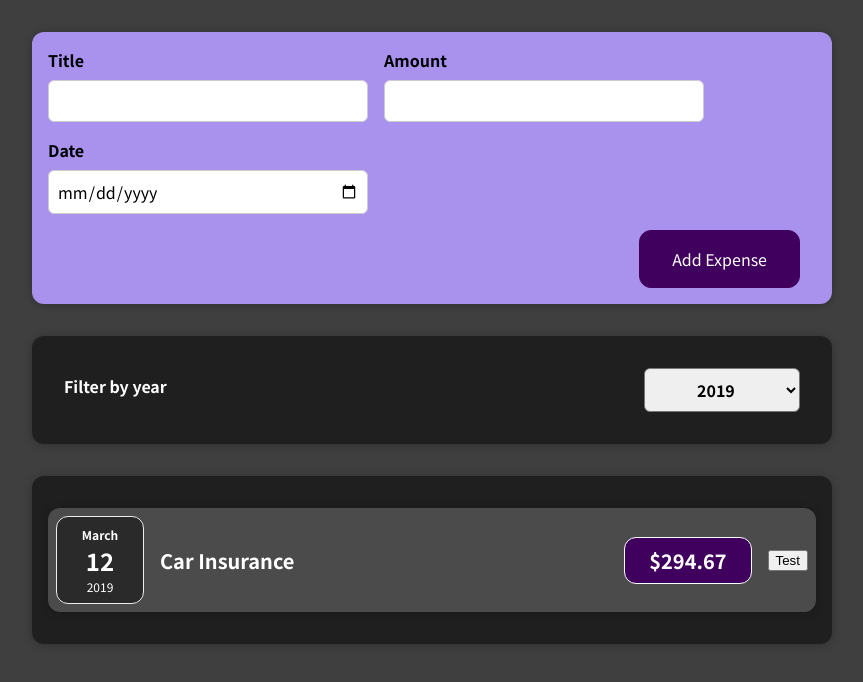
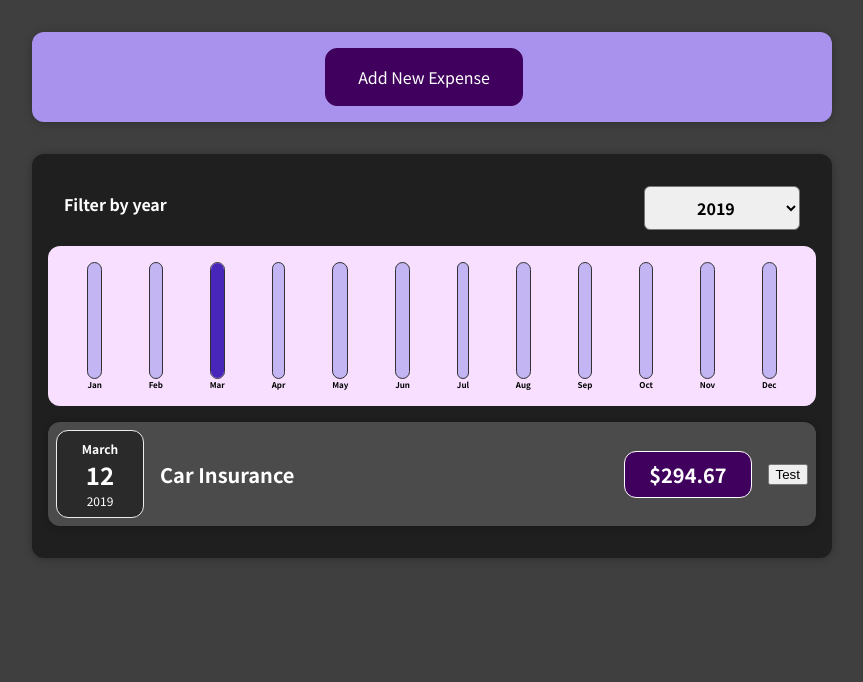
Before and after one commit to motifaithed/react-complete-guide, a React (Create React App) app: page / in a window 1280 px wide. Shown: the top 682 px of the page, without its empty margins (208-1071 px from the left). Built offline with nearby package versions, Linux system fonts and the light colour scheme.

Commit message:
Finish expense tracker

```diff
--- /dev/null
+++ b/src/components/Chart/Chart.css
@@ -0,0 +1,9 @@
+.chart {
+    padding: 1rem;
+    border-radius: 12px;
+    background-color: #f8dfff;
+    text-align: center;
+    display: flex;
+    justify-content: space-around;
+    height: 10rem;
+  }
--- /dev/null
+++ b/src/components/Chart/Chart.js
@@ -0,0 +1,25 @@
+import ChartBar from "./ChartBar";
+import "./Chart.css";
+
+const Chart = (props) => {
+  console.log("Data Points");
+  console.log(props.dataPoints);
+  const dataPointValues = props.dataPoints.map((dataPoint) => dataPoint.value);
+  const totalMaximum = Math.max(...dataPointValues);
+  console.log("Total Maximum");
+  console.log(totalMaximum);
+  return (
+    <div className="chart">
+      {props.dataPoints.map(dataPoint => (
+        <ChartBar
+          key={dataPoint.id}
+          value={dataPoint.value}
+          maxValue={totalMaximum}
+          label={dataPoint.label}
+        />
+      ))}
+    </div>
+  );
+};
+
+export default Chart;
--- /dev/null
+++ b/src/components/Chart/ChartBar.css
@@ -0,0 +1,30 @@
+.chart-bar {
+    height: 100%;
+    display: flex;
+    flex-direction: column;
+    align-items: center;
+  }
+
+  .chart-bar__inner {
+    height: 100%;
+    width: 100%;
+    border: 1px solid #313131;
+    border-radius: 12px;
+    background-color: #c3b4f3;
+    overflow: hidden;
+    display: flex;
+    flex-direction: column;
+    justify-content: flex-end;
+  }
+
+  .chart-bar__fill {
+    background-color: #4826b9;
+    width: 100%;
+    transition: all 0.3s ease-out;
+  }
+
+  .chart-bar__label {
+    font-weight: bold;
+    font-size: 0.5rem;
+    text-align: center;
+  }
--- /dev/null
+++ b/src/components/Chart/ChartBar.js
@@ -0,0 +1,19 @@
+import './ChartBar.css';
+
+const ChartBar = (props) => {
+    let barFillHeight = '0%';
+
+    if(props.maxValue > 0){
+        barFillHeight = Math.round((props.value/props.maxValue) * 100) + '%';
+    }
+  return (
+    <div className="chart-bar">
+      <div className="chart-bar__inner">
+        <div className="chart-bar__fill" style={{ height: barFillHeight }}></div>
+      </div>
+      <div className="chart-bar__label">{props.label}</div>
+    </div>
+  );
+};
+
+export default ChartBar;
--- a/src/components/Expenses/Expenses.js
+++ b/src/components/Expenses/Expenses.js
@@ -1,6 +1,7 @@
 import React, { useState } from "react";
 import ExpensesList from "./ExpensesList";
 import ExpensesFilter from "../ExpenseFilter/ExpensesFilter";
+import ExpensesChart from "./ExpensesChart";
 
 import Card from "../UI/Card";
 import "./Expenses.css";
@@ -23,9 +24,9 @@ function Expenses(props) {
         <ExpensesFilter
           onSetFilteredYear={setFilteredYearHandler}
           selected={filteredYear}
-        ></ExpensesFilter>
-      </Card>
-      <Card className="expenses">
+        />
+
+        <ExpensesChart expenses = {filteredExpenses} />
         <ExpensesList items={filteredExpenses} />
       </Card>
     </div>
--- /dev/null
+++ b/src/components/Expenses/ExpensesChart.js
@@ -0,0 +1,25 @@
+import Chart from '../Chart/Chart'
+const ExpensesChart = props =>{
+    const chartDataPoints = [
+        {id: 0, label: 'Jan', value: 0},
+        {id: 1, label: 'Feb', value: 0},
+        {id: 2, label: 'Mar', value: 0},
+        {id: 3, label: 'Apr', value: 0},
+        {id: 4, label: 'May', value: 0},
+        {id: 5, label: 'Jun', value: 0},
+        {id: 6, label: 'Jul', value: 0},
+        {id: 7, label: 'Aug', value: 0},
+        {id: 8, label: 'Sep', value: 0},
+        {id: 9, label: 'Oct', value: 0},
+        {id: 10, label: 'Nov', value: 0},
+        {id: 11, label: 'Dec', value: 0}
+    ]
+    for(const expense of props.expenses){
+        const expenseMonth = expense.date.getMonth();
+        chartDataPoints[expenseMonth].value += expense.amount;
+    }
+
+    return <Chart dataPoints = {chartDataPoints} />
+}
+
+export default ExpensesChart
--- a/src/components/NewExpense/ExpenseForm.js
+++ b/src/components/NewExpense/ExpenseForm.js
@@ -4,6 +4,7 @@ const ExpenseForm = (props) => {
   const [enteredTitle, setEnteredTitle] = useState("");
   const [enteredAmount, setEnteredAmount] = useState("");
   const [enteredDate, setEnteredDate] = useState("");
+  const [formContent, setFormContent] = useState(false);
   const inputChangeHandler = (event) => {
     setEnteredTitle(event.target.value);
   };
@@ -18,22 +19,39 @@ const ExpenseForm = (props) => {
     event.preventDefault();
     const itemData = {
       title: enteredTitle,
-      amount: enteredAmount,
+      amount: +enteredAmount,
       date: new Date(enteredDate),
     };
     // console.log(itemData);
     props.onSaveExpenseData(itemData);
-    setEnteredTitle('');
-    setEnteredAmount('');
-    setEnteredDate('');
+    setEnteredTitle("");
+    setEnteredAmount("");
+    setEnteredDate("");
+    setFormContent(false);
   };
 
-  return (
+  const showContentHandler = () => {
+    setFormContent(true);
+  };
+
+  const hideContentHandler = () => {
+    setFormContent(false);
+  };
+
+  let formBuildContent = (
+    <button onClick={showContentHandler}>Add New Expense</button>
+  );
+  if (formContent) {
+    formBuildContent = (
       <form onSubmit={submitHandler}>
         <div className="new-expense__controls">
           <div className="new-expense__control">
             <label>Title</label>
-          <input type="text" value={enteredTitle} onChange={inputChangeHandler} />
+            <input
+              type="text"
+              value={enteredTitle}
+              onChange={inputChangeHandler}
+            />
           </div>
           <div className="new-expense__control">
             <label>Amount</label>
@@ -57,10 +75,13 @@ const ExpenseForm = (props) => {
           </div>
         </div>
         <div className="new-expense__actions">
+        <button type="cancel" onClick={hideContentHandler}>Cancel</button>
           <button type="submit">Add Expense</button>
         </div>
       </form>
     );
+  }
+  return <>{formBuildContent}</>;
 };
 
 export default ExpenseForm;
```
Also changed, not shown: 1 other file (tests, documents, lock files or other folders). Lines whose indentation alone changed are shown as unchanged.
